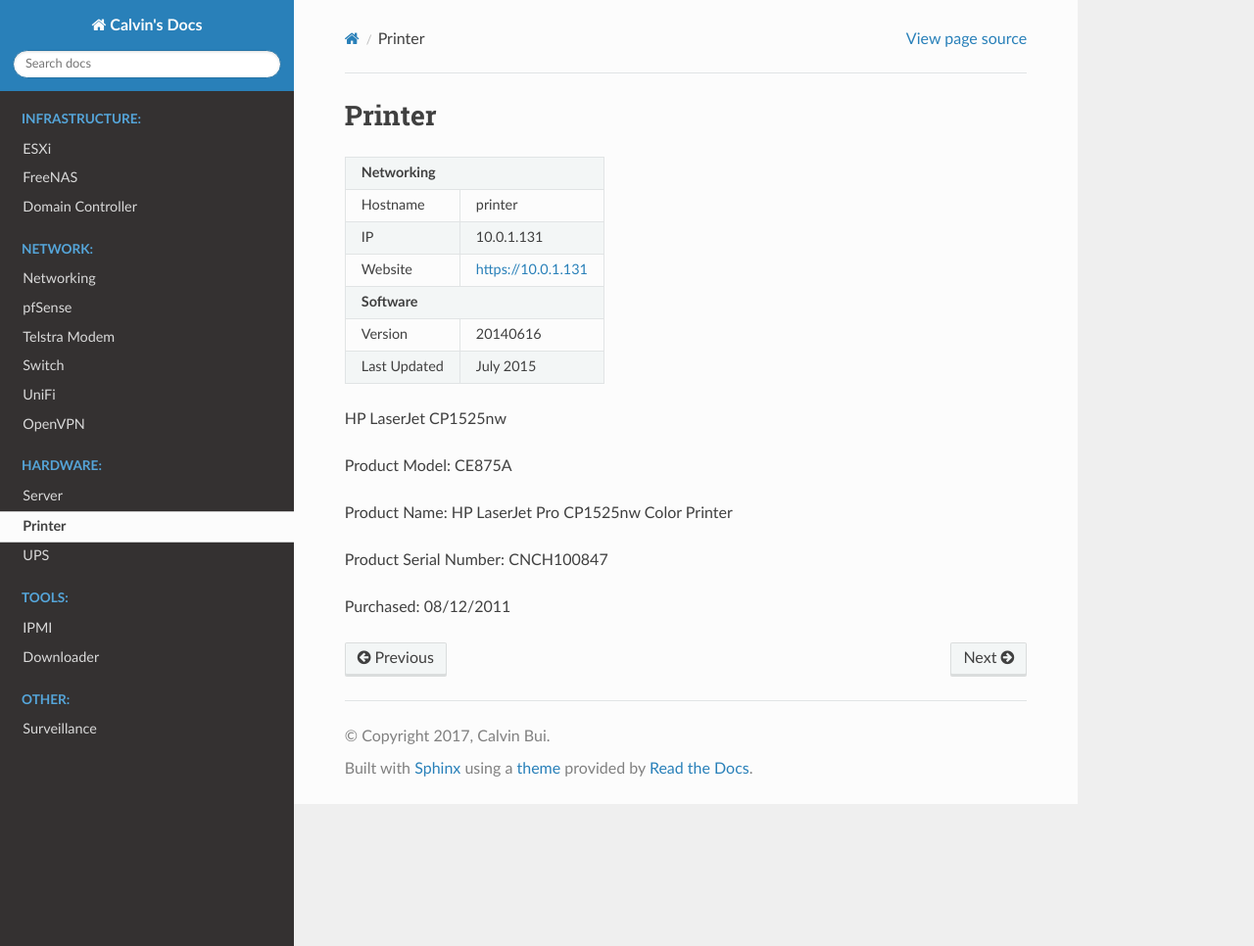
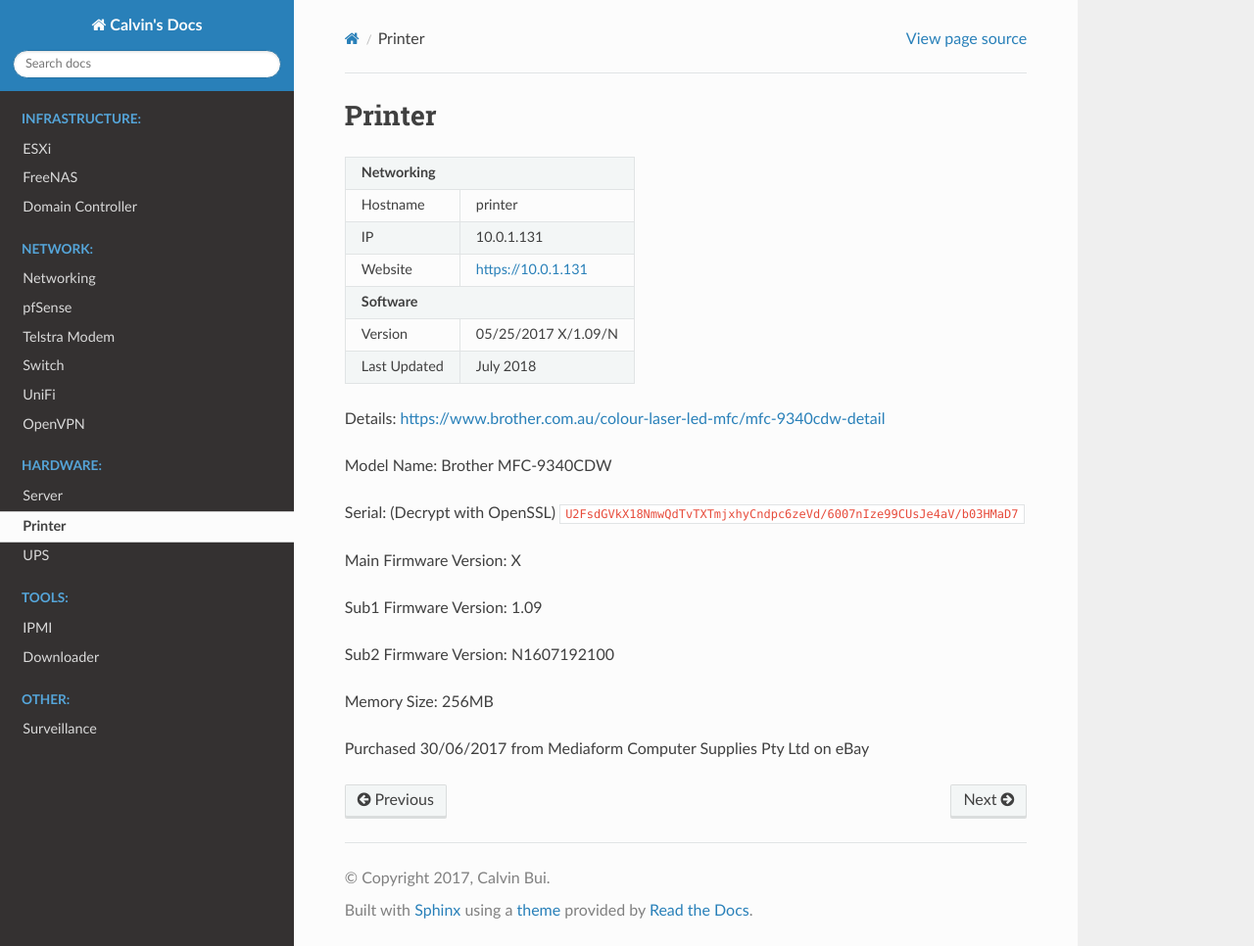
Before and after one commit to jodunk/documentation, a Sphinx documentation site: the page built from docs/hardware/printer/printer.rst, in a window 1280 px wide and 966 px high. Shown: the whole window at 98% size. Built offline with Sphinx 7.4.7 and the Read the Docs theme 2.0.0, drawn with Linux system fonts in a browser that asks for light colours.

Commit message:
Bought a new printer

```diff
--- a/docs/hardware/printer/printer.rst
+++ b/docs/hardware/printer/printer.rst
@@ -12,17 +12,23 @@
 +-------------------+--------------------+
 | **Software**                           |
 +-------------------+--------------------+
-| Version           | 20140616           |
+| Version           | 05/25/2017 X/1.09/N|
 +-------------------+--------------------+
-| Last Updated      | July 2015          |
+| Last Updated      | July 2018          |
 +-------------------+--------------------+
 
-HP LaserJet CP1525nw
+Details: https://www.brother.com.au/colour-laser-led-mfc/mfc-9340cdw-detail
 
-Product Model: CE875A
+Model Name: Brother MFC-9340CDW
 
-Product Name: HP LaserJet Pro CP1525nw Color Printer
+Serial: (Decrypt with OpenSSL) ``U2FsdGVkX18NmwQdTvTXTmjxhyCndpc6zeVd/6007nIze99CUsJe4aV/b03HMaD7``
 
-Product Serial Number: CNCH100847
+Main Firmware Version: X
 
-Purchased: 08/12/2011
+Sub1 Firmware Version: 1.09
+
+Sub2 Firmware Version: N1607192100
+
+Memory Size: 256MB
+
+Purchased 30/06/2017 from Mediaform Computer Supplies Pty Ltd on eBay
```
